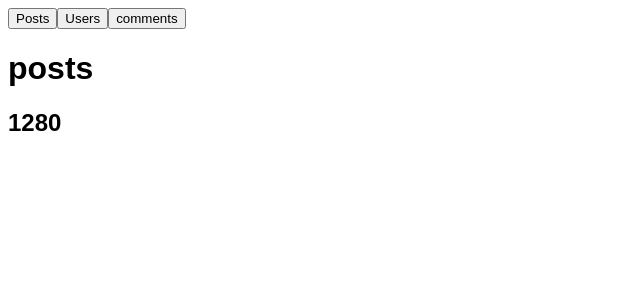
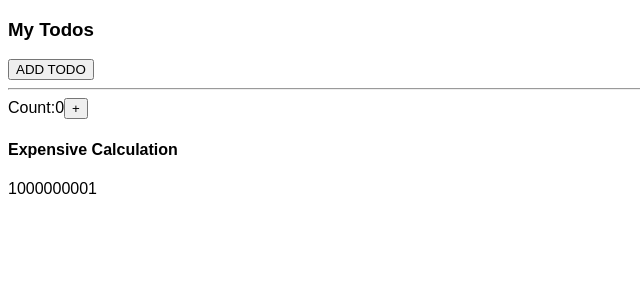
Before and after one commit to muazimmaqbool/Reactjs-with-Me, a React (Create React App) app: page / in a window 1280 px wide. Shown: the top 300 px of the page, without its empty margins (0-640 px from the left). Built offline with nearby package versions, Linux system fonts and the light colour scheme.

Commit message:
useEffect done

```diff
--- a/src/App.jsx
+++ b/src/App.jsx
@@ -131,10 +131,10 @@ function App() {
 
       {/* <UseEffect/> */}
       {/* <UseEffect2/> */}
-      <UseEffect3/>
+      {/* <UseEffect3/> */}
       {/* <UseEffect4Example/> */}
 
-      {/* <UseMemo /> */}
+      <UseMemo />
       {/* <UseRef/> */}
 
       {/* <UseContext/> */}
```
